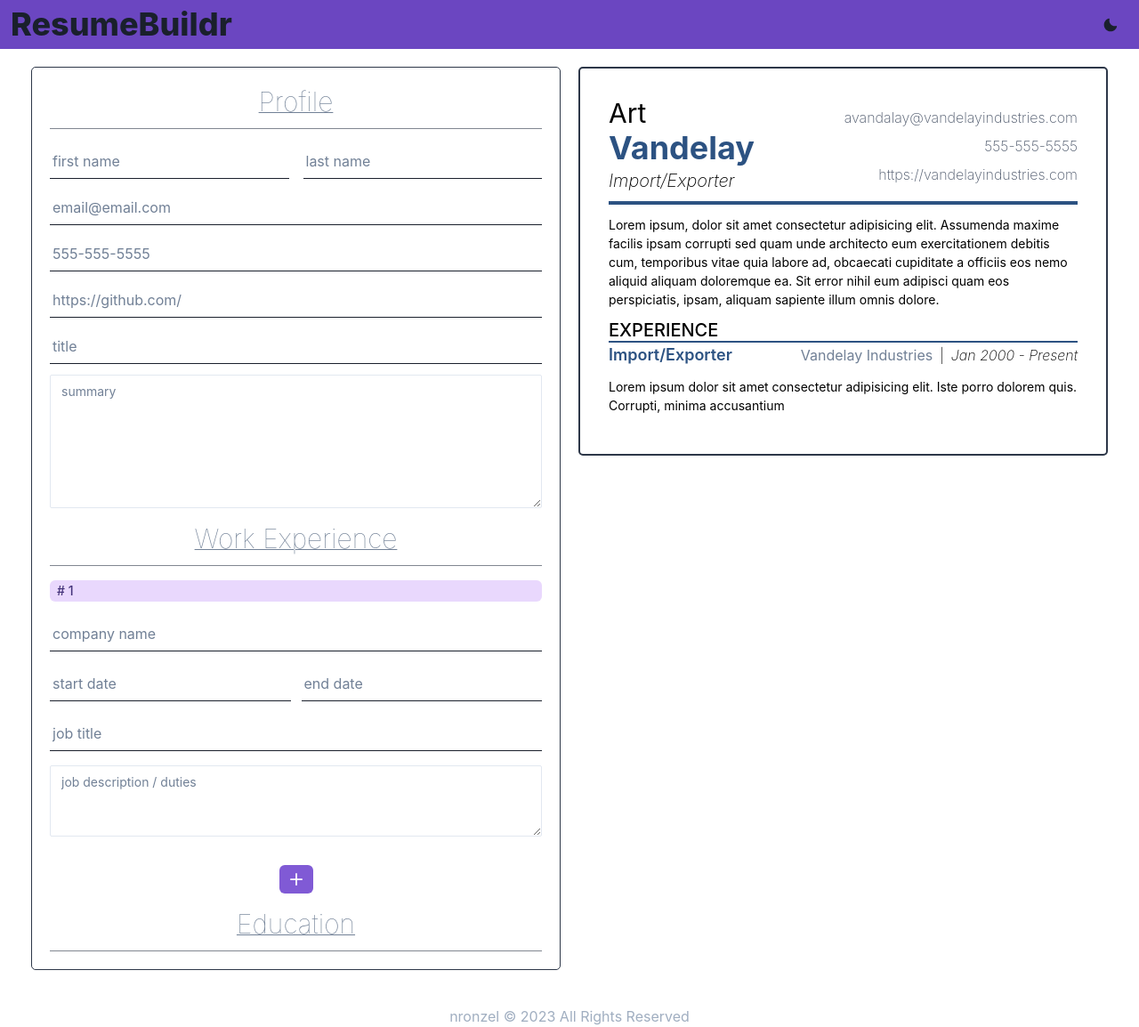
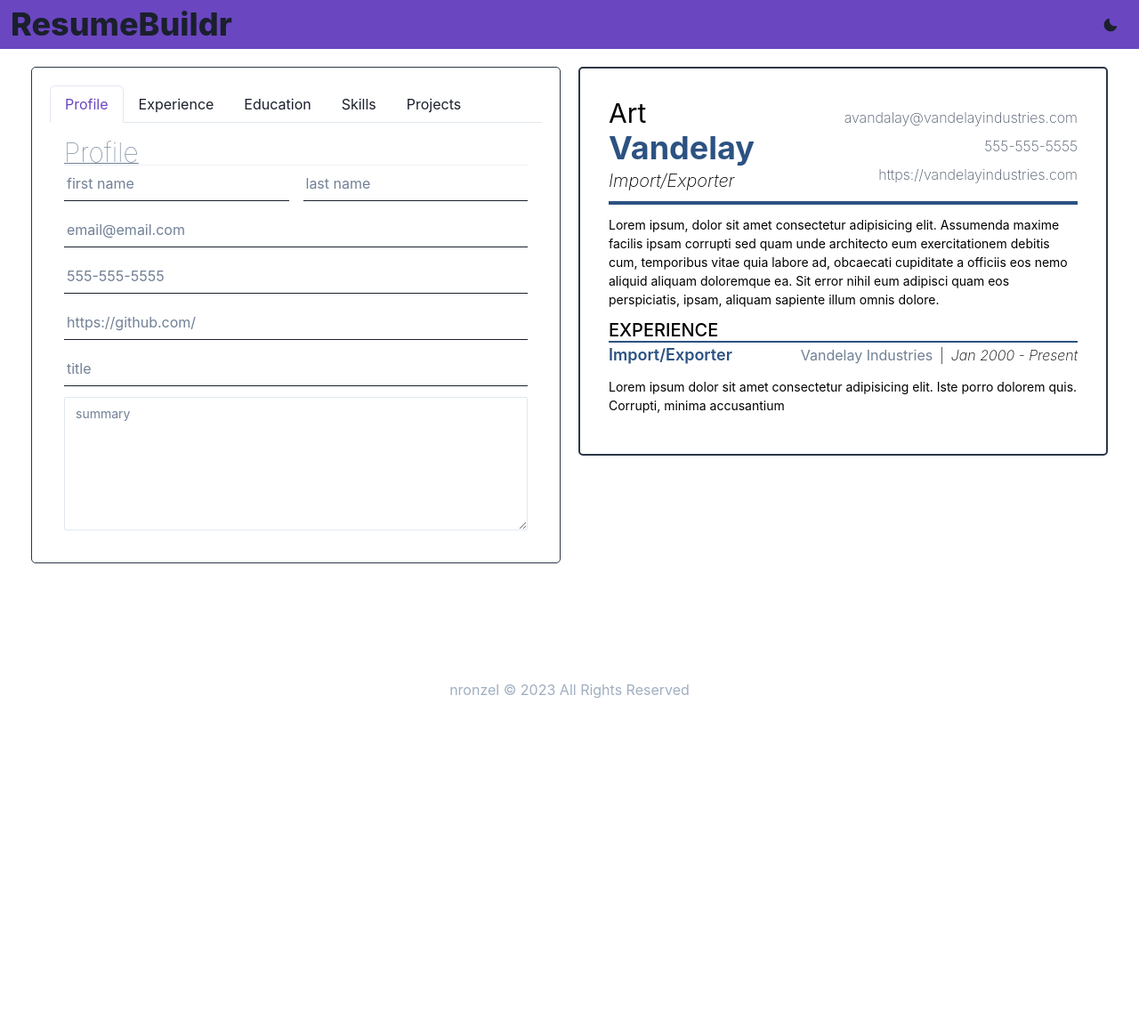
Before and after one commit to nronzel/resume-maker, a React (Vite) app: page / in a window 1280 px wide. Shown: the whole page at 89% size. After the commit the page ends 800 px from the top, so only its background shows below. Built offline with nearby package versions, Linux system fonts and the light colour scheme.

Commit message:
refactor: placed components into tabs for cleaner UI

```diff
--- a/src/components/ResumeForm.jsx
+++ b/src/components/ResumeForm.jsx
@@ -1,5 +1,16 @@
 import { AddIcon, DeleteIcon } from "@chakra-ui/icons";
-import { Flex, Heading, Button, HStack, Divider, Tag } from "@chakra-ui/react";
+import {
+  Flex,
+  Heading,
+  Button,
+  HStack,
+  Divider,
+  Tabs,
+  TabList,
+  Tab,
+  TabPanels,
+  TabPanel,
+} from "@chakra-ui/react";
 import React, { Component } from "react";
 import MainInfoSection from "./MainInfoSection";
 import WorkExperience from "./WorkExperience";
@@ -30,20 +41,19 @@
         alignItems="center"
         gap={4}
       >
+        <Tabs variant="enclosed" colorScheme="purple" isLazy>
+          <TabList>
+            <Tab>Profile</Tab>
+            <Tab>Experience</Tab>
+            <Tab>Education</Tab>
+            <Tab>Skills</Tab>
+            <Tab>Projects</Tab>
+          </TabList>
+          <TabPanels>
+            <TabPanel>
               <MainInfoSection handleChange={handleChange} />
-
-        <Heading
-          color="gray.500"
-          fontWeight="hairline"
-          size="lg"
-          textDecoration="underline"
-          textDecorationThickness="1px"
-          textAlign="center"
-          mb={3}
-        >
-          Work Experience
-        </Heading>
-        <Divider mt={-4} />
+            </TabPanel>
+            <TabPanel>
               {experience.map((experience) => (
                 <WorkExperience
                   key={experience.id}
@@ -52,14 +62,18 @@
                 />
               ))}
 
-        <HStack>
-          <Button colorScheme="purple" size="sm" onClick={handleAddWorkXp}>
+              <HStack mt={-6} display="flex" justifyContent="center">
+                <Button
+                  colorScheme="purple"
+                  size="md"
+                  onClick={handleAddWorkXp}
+                >
                   <AddIcon />
                 </Button>
                 {workExperienceCount > 1 && (
                   <Button
                     colorScheme="purple"
-              size="sm"
+                    size="md"
                     variant="outline"
                     onClick={handleRemoveWorkXp}
                   >
@@ -67,21 +81,12 @@
                   </Button>
                 )}
               </HStack>
-
-        <Heading
-          color="gray.500"
-          fontWeight="hairline"
-          size="lg"
-          textDecoration="underline"
-          textDecorationThickness="1px"
-          textAlign="center"
-          mb={3}
-        >
-          Education
-        </Heading>
-        <Divider mt={-4} />
-        {/* <Education /> */}
-        {/* <Projects /> */}
+            </TabPanel>
+            <TabPanel>{/* <Education /> */}</TabPanel>
+            <TabPanel>{/* <Skills />} */}</TabPanel>
+            <TabPanel>{/* <Projects /> */}</TabPanel>
+          </TabPanels>
+        </Tabs>
       </Flex>
     );
   }
```
Lines whose indentation alone changed are shown as unchanged.
